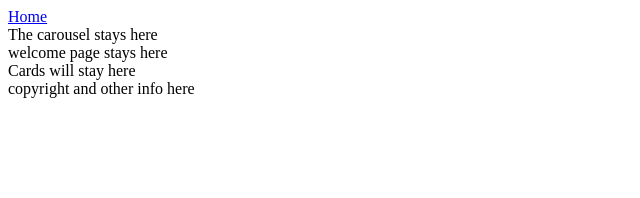
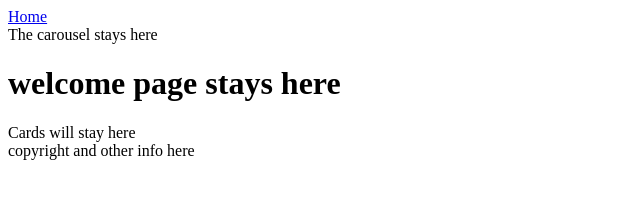
Before and after one commit to mwlgod/mwlgod.github.io, a website: page index.html in a window 1280 px wide. Shown: the whole page, without its empty margins (0-640 px from the left). Drawn offline with Linux system fonts and the light colour scheme.

Commit message:
npm setup

```diff
--- a/index.html
+++ b/index.html
@@ -16,7 +16,8 @@
 				The carousel stays here
 			</div>
 			<div class="col col-md-5">
-				welcome page stays here
+				<h1>welcome page stays here
+				</h1>
 			</div>
 		</div>
 
```
Also changed, not shown: package.json (added, +24 -0 lines), 2 other files.
